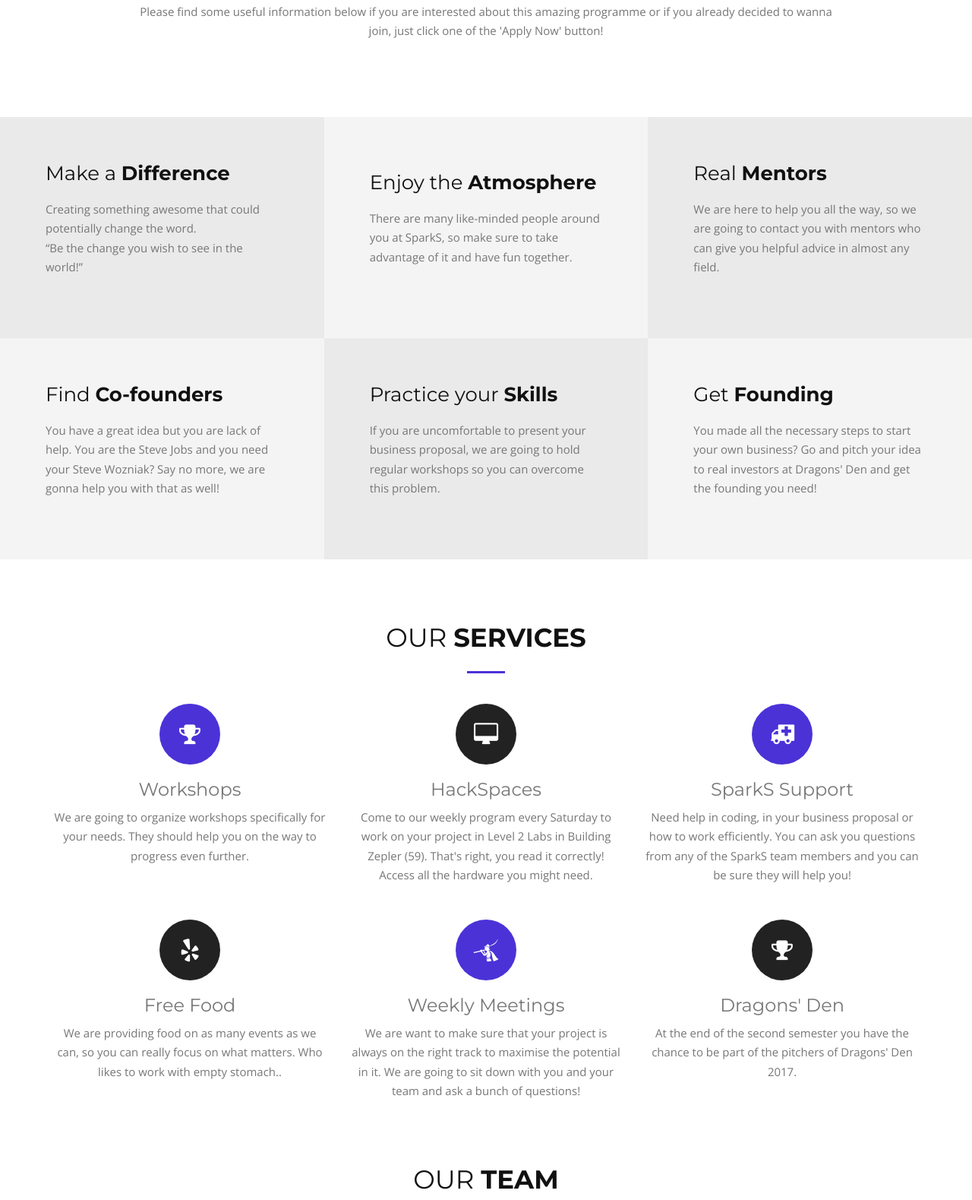
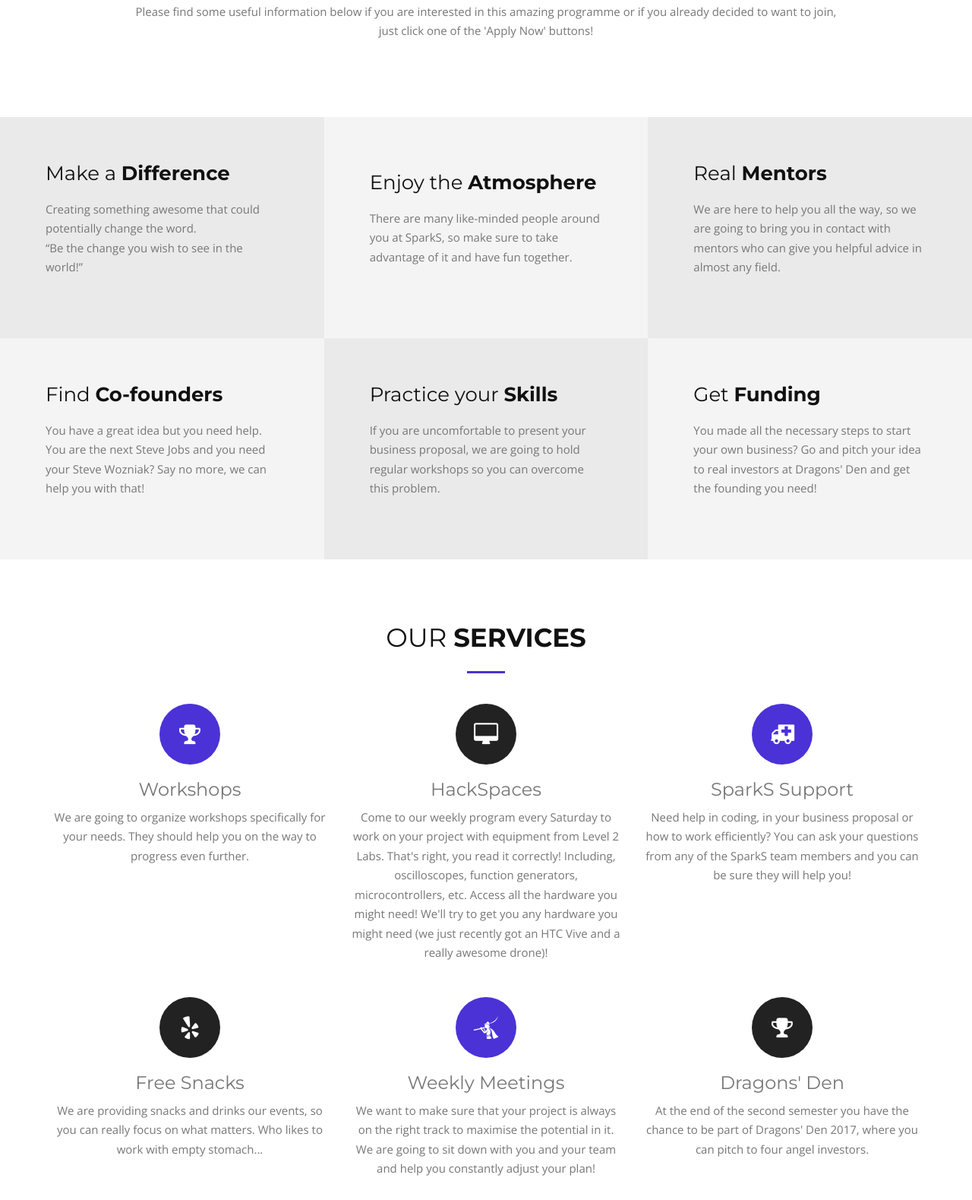
Before and after one commit to ecsentrepreneurs/ecsentrepreneurs.github.io, a plain HTML site: page index.html in a window 1280 px wide. Shown: the part 1386-2965 px from the top of the page at 76% size. Drawn offline with nearby package versions, Linux system fonts and the light colour scheme; a web font is replaced by a local one.

Commit message:
minor text changes

```diff
--- a/index.html
+++ b/index.html
@@ -108,7 +108,7 @@
 				Sparks Southampton is a joint collaboration between ECS Entrepreneurs and Fish on Toast societies and we are really wanna do something awesome where everyone can benefit from joining us.
 			</p>
 			<p>
-				Please find some useful information below if you are interested about this amazing programme or if you already decided to wanna join, just click one of the 'Apply Now' button!
+				Please find some useful information below if you are interested in this amazing programme or if you already decided to want to join, just click one of the 'Apply Now' buttons!
 			</p>
 	</div>
 </div>
@@ -139,7 +139,7 @@
 	<div class="box">
 		<h2>Real <b>Mentors</b></h2>
 		<p>
-			 We are here to help you all the way, so we are going to contact you with mentors who can give you helpful advice in almost any field.
+			 We are here to help you all the way, so we are going to bring you in contact with mentors who can give you helpful advice in almost any field.
 		</p>
 	</div>
 </div>
@@ -149,7 +149,7 @@
 	<div class="box">
 		<h2>Find <b>Co-founders</b></h2>
 		<p>
-			 You have a great idea but you are lack of help. You are the Steve Jobs and you need your Steve Wozniak? Say no more, we are gonna help you with that as well!
+			 You have a great idea but you need help. You are the next Steve Jobs and you need your Steve Wozniak? Say no more, we can help you with that!
 		</p>
 	</div>
 </div>
@@ -163,7 +163,7 @@
 </div>
 <div class="col-md-4 bg-gray">
 	<div class="box">
-		<h2>Get <b>Founding</b></h2>
+		<h2>Get <b>Funding</b></h2>
 		<p>
 			You made all the necessary steps to start your own business? Go and pitch your idea to real investors at Dragons' Den and get the founding you need!
 		</p>
@@ -206,7 +206,7 @@
 			</div>
 			<h3>HackSpaces</h3>
 			<p class="text-muted">
-				 Come to our weekly program every Saturday to work on your project in Level 2 Labs in Building Zepler (59). That's right, you read it correctly! Access all the hardware you might need.
+				 Come to our weekly program every Saturday to work on your project with equipment from Level 2 Labs. That's right, you read it correctly! Including, oscilloscopes, function generators, microcontrollers, etc. Access all the hardware you might need! We'll try to get you any hardware you might need (we just recently got an HTC Vive and a really awesome drone)!
 			</p>
 		</div>
 	</div>
@@ -217,7 +217,7 @@
 			</div>
 			<h3>SparkS Support</h3>
 			<p class="text-muted">
-				Need help in coding, in your business proposal or how to work efficiently. You can ask you questions from any of the SparkS team members and you can be sure they will help you!
+				Need help in coding, in your business proposal or how to work efficiently? You can ask your questions from any of the SparkS team members and you can be sure they will help you!
 			</p>
 		</div>
 	</div>
@@ -231,9 +231,9 @@
 			<div class="iconbox bg-dark">
 				<i class="fa fa-2x fa-yelp wow bounceIn text-fade"></i>
 			</div>
-			<h3>Free Food</h3>
+			<h3>Free Snacks</h3>
 			<p class="text-muted">
-				We are providing food on as many events as we can, so you can really focus on what matters. Who likes to work with empty stomach..
+				We are providing snacks and drinks our events, so you can really focus on what matters. Who likes to work with empty stomach...
 			</p>
 		</div>
 	</div>
@@ -244,7 +244,7 @@
 			</div>
 			<h3>Weekly Meetings</h3>
 			<p class="text-muted">
-				We are want to make sure that your project is always on the right track to maximise the potential in it. We are going to sit down with you and your team and ask a bunch of questions!
+				We want to make sure that your project is always on the right track to maximise the potential in it. We are going to sit down with you and your team and help you constantly adjust your plan!
 			</p>
 		</div>
 	</div>
@@ -255,7 +255,7 @@
 			</div>
 			<h3>Dragons' Den</h3>
 			<p class="text-muted">
-				 At the end of the second semester you have the chance to be part of the pitchers of Dragons' Den 2017.
+				 At the end of the second semester you have the chance to be part of Dragons' Den 2017, where you can pitch to four angel investors.
 			</p>
 		</div>
 	</div>
@@ -404,134 +404,8 @@
 </section>
 <div class="clearfix">
 </div>
-<!-- Section Timeline
-================================================== -->
-<!--
-<section id="tline">
-<div class="container">
-<div class="row">
-	<div class="col-lg-12 text-center">
-		<h2 class="section-heading"><b>Timeline</b></h2>
-	</div>
-</div>
-</div>
-<br/>
-<div class="container">
-<div class="row">
-	<div class="col-md-12">
-		<ul class="tline-holder">
-			<!-- tline ITEM--
-			<li class="tline-item-left wow fadeInLeft">
-			<div class="tline-item-content">
-				<div class="date-icon fa fa-rocket">
-				</div>
-				<div class="tline-item-txt text-right">
-					<div class="meta">
-						 January 2017
-					</div>
-					<h3>Love Fashion</h3>
-					<p>
-						 It is a long established fact that a reader will be distracted by the readable content of a page when looking at its layout.
-					</p>
-				</div>
-			</div>
-			</li>
-			<!-- /tline--
-			<!-- tline--
-			<li class="tline-item-right wow fadeInRight">
-			<div class="tline-item-content">
-				<div class="date-icon fa fa-camera">
-				</div>
-				<div class="tline-item-txt text-left">
-					<div class="meta">
-						 December 2016
-					</div>
-					<h3>Green is Health</h3>
-					<p>
-						 It is a long established fact that a reader will be distracted by the readable content of a page when looking at its layout.
-					</p>
-				</div>
-			</div>
-			</li>
-			<!-- /tline--
-			<!-- tline--
-			<li class="tline-item-left wow fadeInLeft">
-			<div class="tline-item-content">
-				<div class="date-icon fa fa-user">
-				</div>
-				<div class="tline-item-txt text-right">
-					<div class="meta">
-						 November 2016
-					</div>
-					<h3>Why you love us</h3>
-					<p>
-						 It is a long established fact that a reader will be distracted by the readable content of a page when looking at its layout.
-					</p>
-				</div>
-			</div>
-			</li>
-			<!-- /tline--
-			<!-- tline--
-			<li class="tline-item-right wow fadeInRight">
-			<div class="tline-item-content">
-				<div class="date-icon fa fa-bullhorn">
-				</div>
-				<div class="tline-item-txt text-left">
-					<div class="meta">
-						 September 2016
-					</div>
-					<h3>Save our Planet</h3>
-					<p>
-						 It is a long established fact that a reader will be distracted by the readable content of a page when looking at its layout.
-					</p>
-				</div>
-			</div>
-			</li>
-			<!-- /tline--
-			<li class="tline-start">
-			<div class="tline-start-content">
-				<div class="tline-start-icon">
-				</div>
-				<a href="#" class="btn btn-primary bgn-xl wow zoomIn">START</a>
-			</div>
-			</li>
-		</ul>
-	</div>
-</div>
-</div>
-</section>
 
 
-<!-- Section Contact
-================================================== --
-<section id="contact">
-<div class="container">
-<div class="row">
-	<div class="col-md-8 col-md-offset-2 text-center">
-		<h2 class="section-heading">CONTACT <b>US</b></h2>
-		<hr class="primary">
-		<p>
-			 Ready to start your next project with us? That's great! Give us a call or send us an email and we will get back to you as soon as possible!
-		</p>
-		<div class="regularform">
-			<div class="done">
-				<div class="alert alert-success">
-					<button type="button" class="close" data-dismiss="alert">×</button>
-					Your message has been sent. Thank you!
-				</div>
-			</div>
-			<form method="post" action="contact.php" id="contactform" class="text-left">
-				<input name="name" type="text" class="col-md-6 norightborder" placeholder="Your Name *">
-				<input name="email" type="email" class="col-md-6" placeholder="E-mail address *">
-				<textarea name="comment" class="col-md-12" placeholder="Message *"></textarea>
-				<input type="submit" id="submit" class="contact submit btn btn-primary btn-xl" value="Send message">
-			</form>
-		</div>
-	</div>
-</div>
-</div>
-</section>
--->
 <section id="contact">
 <div class="container">
 <div class="row">
```
